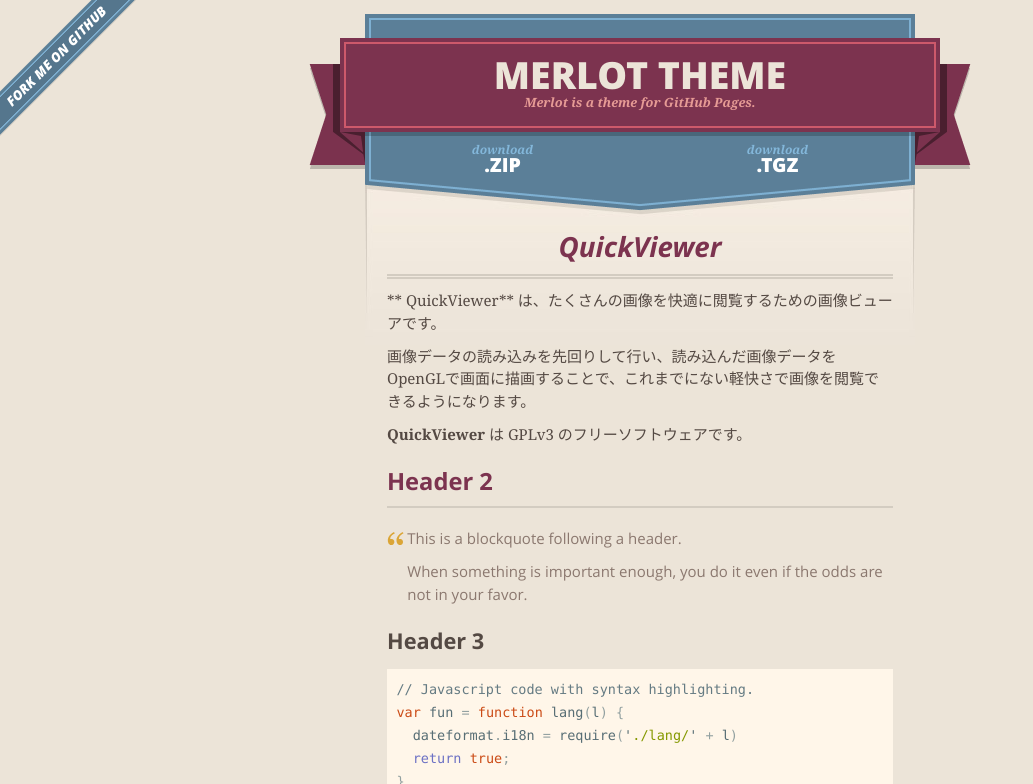
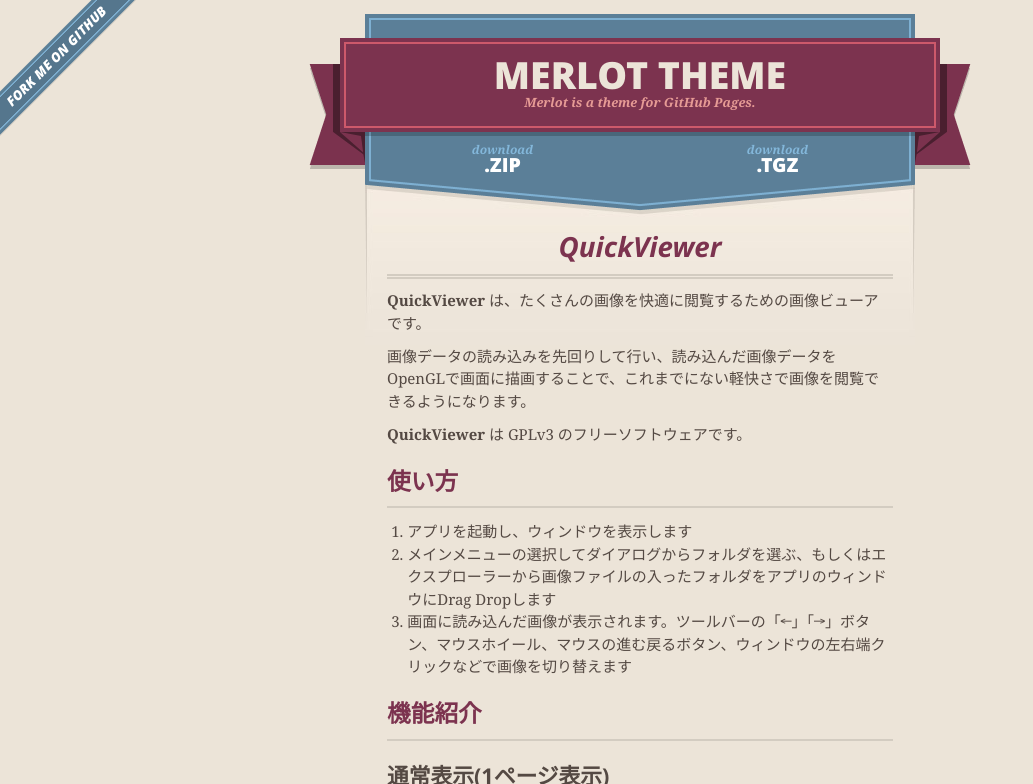
Before and after one commit to kanryu/quickviewer, a Jekyll site: the page built from docs/index.md, in a window 1280 px wide and 1400 px high. Shown: the top 784 px of the window, without its empty margins (0-1033 px from the left). Built offline with Jekyll 4.4.1, drawn with Linux system fonts in a browser that asks for light colours; nearby versions of some CDN libraries; our own code applies the rules of GitHub Pages for plain Markdown files; some of the changed text lies outside the part shown; grey boxes are pictures that could not be loaded.

Commit message:
Update index.md

````diff
--- a/docs/index.md
+++ b/docs/index.md
@@ -4,19 +4,31 @@ layout: default
 
 # [](#header-1)QuickViewer
 
-** QuickViewer** は、たくさんの画像を快適に閲覧するための画像ビューアです。
+**QuickViewer** は、たくさんの画像を快適に閲覧するための画像ビューアです。
 
 画像データの読み込みを先回りして行い、読み込んだ画像データをOpenGLで画面に描画することで、これまでにない軽快さで画像を閲覧できるようになります。
 
 **QuickViewer** は GPLv3 のフリーソフトウェアです。
 
-## [](#header-2)Header 2
+## 使い方
 
-> This is a blockquote following a header.
->
-> When something is important enough, you do it even if the odds are not in your favor.
 
-### [](#header-3)Header 3
+1. アプリを起動し、ウィンドウを表示します
+1. メインメニューの選択してダイアログからフォルダを選ぶ、もしくはエクスプローラーから画像ファイルの入ったフォルダをアプリのウィンドウにDrag Dropします
+1. 画面に読み込んだ画像が表示されます。ツールバーの「←」「→」ボタン、マウスホイール、マウスの進む戻るボタン、ウィンドウの左右端クリックなどで画像を切り替えます
+
+
+
+
+
+## 機能紹介
+
+### 通常表示(1ページ表示)
+
+![通常表示](https://github.com/kanryu/quickviewer/wiki/images/singleview.jpg)
+
+『見開き表示』をオフにしている場合、このような表示になります。
+
 
 ```js
 // Javascript code with syntax highlighting.
````
